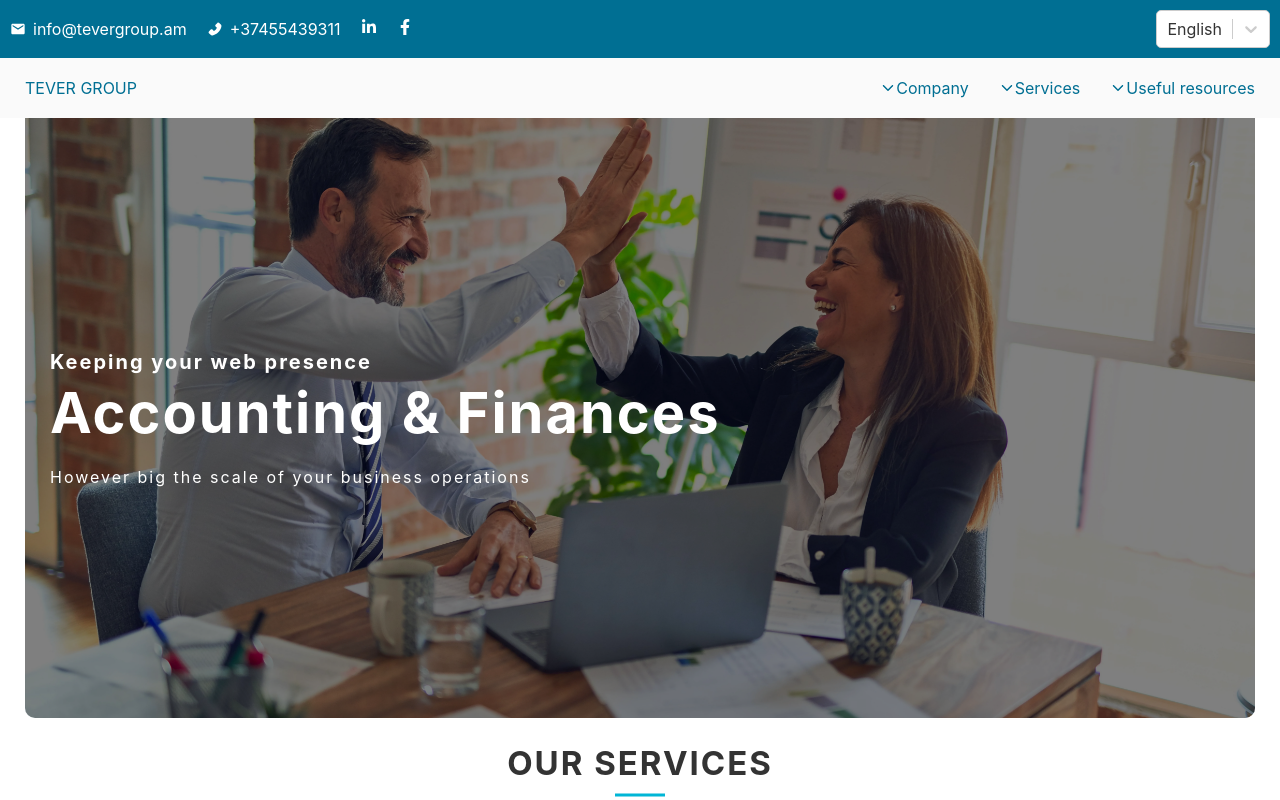
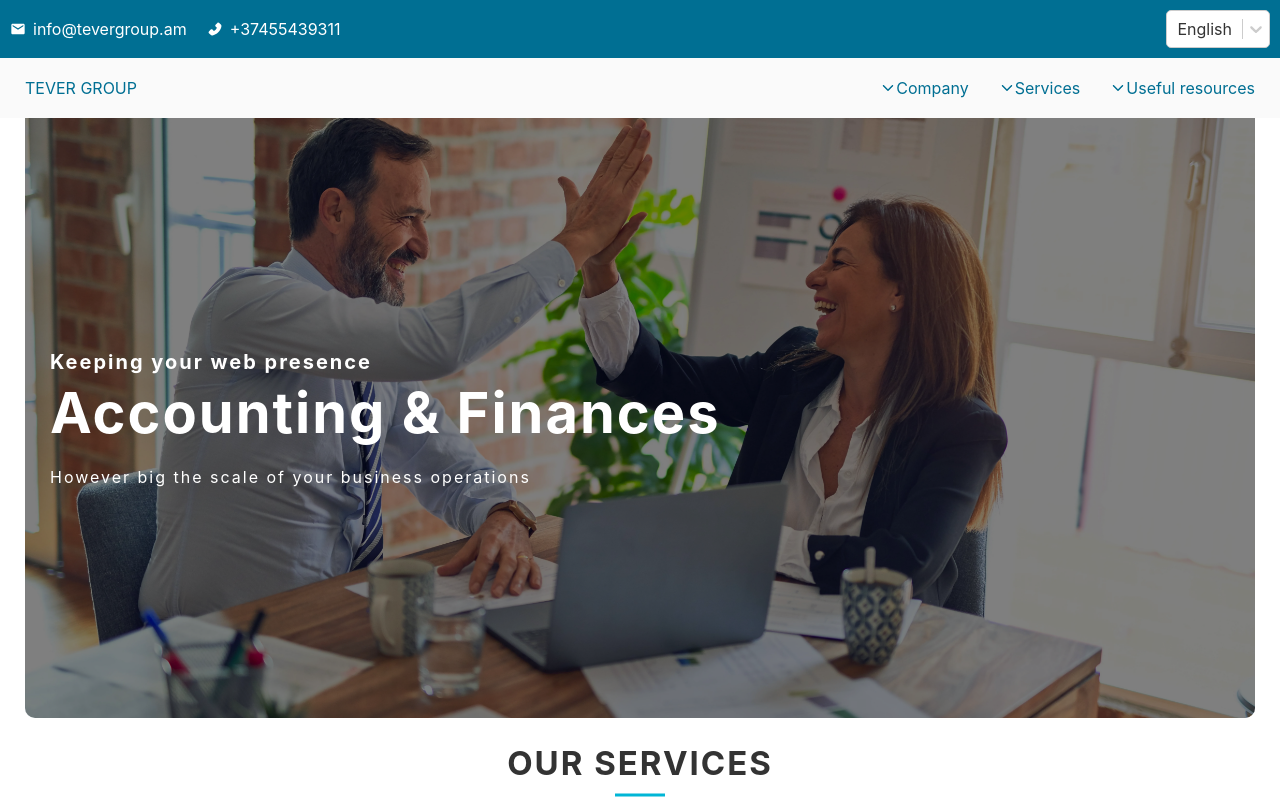
Before and after one commit to EdgarGrigoryan1996/teverGroup, a React (Create React App) app: page / in a window 1280 px wide. Shown: the top 800 px of the page. Built offline with nearby package versions, Linux system fonts and the light colour scheme.

Commit message:
topSection social removed

```diff
--- a/src/components/TopInformationSection/TopInformationSection.jsx
+++ b/src/components/TopInformationSection/TopInformationSection.jsx
@@ -24,13 +24,49 @@ const TopInformationSection = () => {
         changeLang(selectedLang.value)
     },[selectedLang])
 
+    const styles = {
+        // this one works
+        dropdownIndicator: (provided) => ({
+            ...provided,
+            padding: "3px",
+          }),
+          menu: (provided,state) => ({
+            ...provided,
+            zIndex:9999,
+          }),
+          option: (provided, state) => ({
+            ...provided,
+            zIndex:9999,
+            "@media only screen and (max-width: 700px)":{
+                fontSize: '14px', // Здесь можно указать нужный размер шрифта
+            },
+            "@media only screen and (max-width: 450px)":{
+                fontSize: '10px', // Здесь можно указать нужный размер шрифта
+            }
+
+          }),
+            control: (baseStyles, state) => ({
+                ...baseStyles,
+                "@media only screen and (max-width: 700px)": {
+                    fontSize: "12px",
+                },
+                "@media only screen and (max-width: 450px)": {
+                    fontSize: "10px",
+                    width:"85px",
+                    padding:0,
+                    height:"28px",
+                    minHeight:"28px",
+
+                },
+            })
+        }
+
+
     return (
         <div className={s.informationBlock}>
             <div className={s.contacts}>
                 <div><span><MdEmail/></span>info@tevergroup.am</div>
                 <div><span><AiFillPhone /></span>+37455439311</div>
-                <div><Link target="_blank" to="https://www.linkedin.com/?original_referer=https%3A%2F%2Fwww.google.com%2F"><FaLinkedinIn /></Link></div>
-                <div><Link target="_blank" to="https://ru-ru.facebook.com/"><FaFacebookF /></Link></div>
             </div>
             <div className={s.language}>
 
@@ -39,19 +75,7 @@ const TopInformationSection = () => {
                     onChange={setSelectedLang}
                     value={selectedLang}
                     options={langOptions}
-                    styles={{
-                        control: (baseStyles, state) => ({
-                            ...baseStyles,
-                            menuPortal: provided => ({ ...provided, zIndex: 9999,fontSize:"6px" }),
-                            menu: provided => ({ ...provided, zIndex: 9999,fontSize:"6px" }),
-                            "@media only screen and (max-width: 700px)": {
-                                fontSize: "12px",
-                            },
-                            "@media only screen and (max-width: 450px)": {
-                                fontSize: "10px",
-                            },
-                        })
-                    }}
+                    styles={styles}
                     theme={(theme) => ({
                         ...theme,
                         borderRadius: 5,
```
